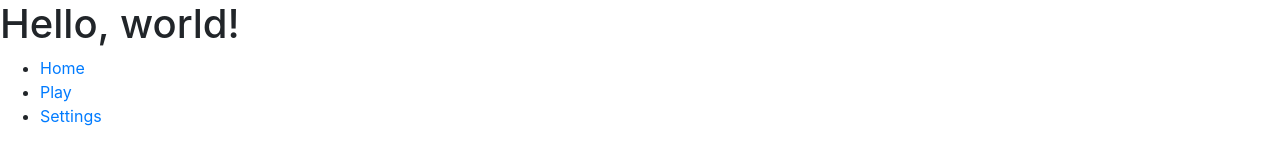
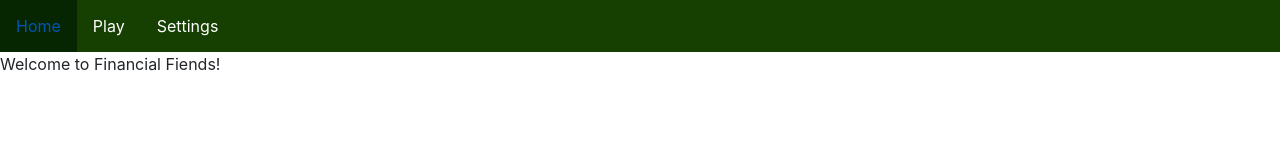
Before and after one commit to djm0321/HackNC2019, a plain HTML site: page Main_page.html in a window 1280 px wide. Drawn offline with nearby package versions, Linux system fonts and the light colour scheme.

Commit message:
Updated Menu Bar

```diff
--- a/Main_page.html
+++ b/Main_page.html
@@ -7,18 +7,22 @@
 
     <!-- Bootstrap CSS -->
     <link rel="stylesheet" href="https://maxcdn.bootstrapcdn.com/bootstrap/4.0.0/css/bootstrap.min.css" integrity="sha384-Gn5384xqQ1aoWXA+058RXPxPg6fy4IWvTNh0E263XmFcJlSAwiGgFAW/dAiS6JXm" crossorigin="anonymous">
+    <link rel="stylesheet" href="style_sheet.css">
+
 
     <title>Front page</title>
   </head>
   <body>
-    <h1>Hello, world!</h1>
     <nav>
       <ul>
-        <li><a href="#">Home</a></li>
-        <li><a href="/Users/abby/Desktop/Comp Projects/HackNC2019-master/Play.html">Play</a></li>
-        <li><a href="/Users/abby/Desktop/Comp Projects/HackNC2019-master/Settings.html">Settings</a></li>
+        <li><a href="Main_page.html"; class ="active">Home</a></li>
+        <li><a href="Play.html">Play</a></li>
+        <li><a href="Settings.html">Settings</a></li>
       </ul>
     </nav>
+    <body>Welcome to Financial Fiends!</body>
+    <br>
+    <body></body>
 
     <!-- Optional JavaScript -->
     <!-- jQuery first, then Popper.js, then Bootstrap JS -->
--- a/style_sheet.css
+++ b/style_sheet.css
@@ -3,11 +3,12 @@ ul {
   margin: 0;
   padding: 0;
   overflow: hidden;
-  background-color: #333;
+  background-color: #154001;
 }
 
 li {
   float: left;
+  text-decoration: none;
 }
 
 li a {
@@ -18,11 +19,16 @@ li a {
   text-decoration: none;
 }
 
+a{
+  text-decoration: none;
+}
+
 /* Change the link color to #111 (black) on hover */
 li a:hover {
-  background-color: #111;
+  background-color: #062601;
+  text-decoration: none;
 }
 
 .active {
-  background-color: #4CAF50;
+  background-color: #03588C;
 }
```
Also changed, not shown: Play.html (+11 -2 lines), Settings.html (+11 -2 lines).
